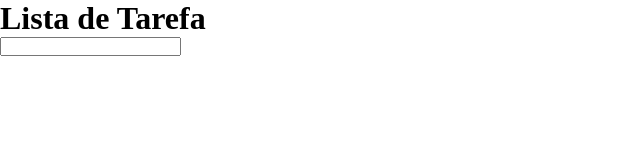
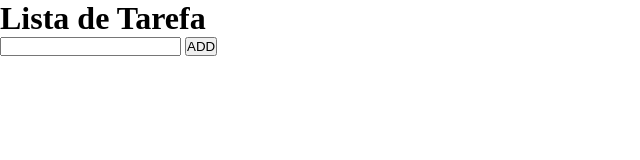
Before and after one commit to MattiasGM/Lista-de-tarefas-HTML-CSS-JS-, a plain HTML site: page index.html in a window 1280 px wide. Shown: the full height of the page, 0-640 px from the left. Drawn offline with Linux system fonts and the light colour scheme.

Commit message:
Update index.html

```diff
--- a/index.html
+++ b/index.html
@@ -16,6 +16,7 @@
         <article>
             <div>
                 <input type="text" name="addList" id="addList">
+                <input type="button" value="ADD" id="btnAddList">
             </div>
             <div>
                 <ul name="lista" id="lista">
```
